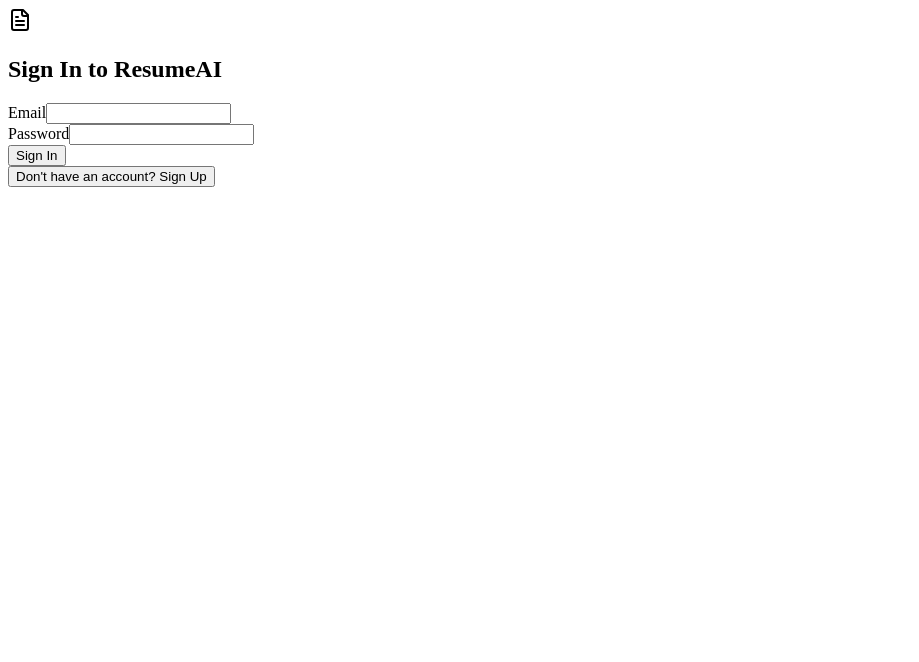
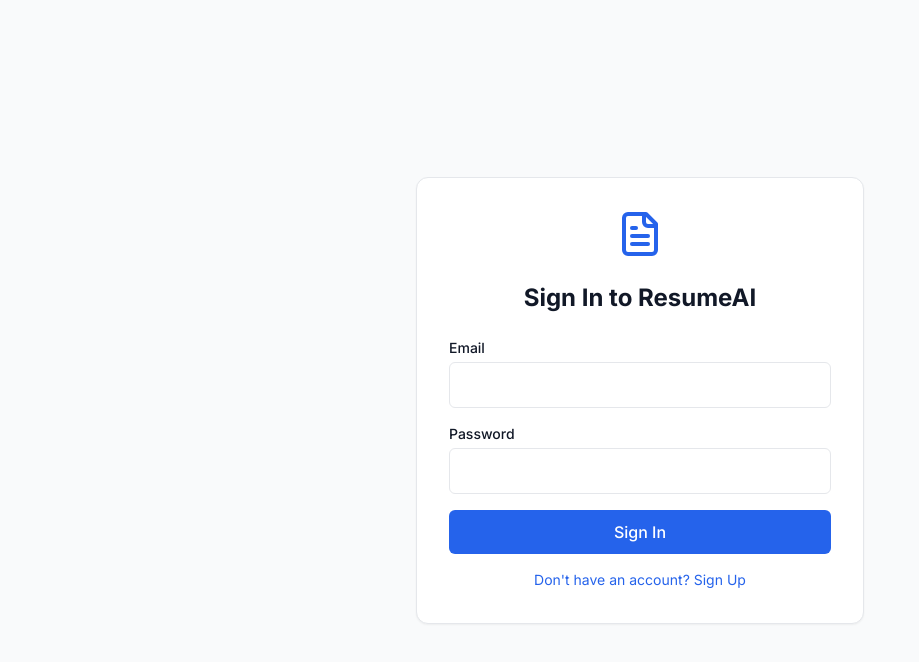
Before and after one commit to ashwin142000/resume-ai, a Next.js app: page /login in a window 1280 px wide. Shown: the top 662 px of the page, without its empty margins (0-919 px from the left). Built offline with nearby package versions, Linux system fonts and the light colour scheme; no server answers.

Commit message:
Add files via upload

```diff
--- /dev/null
+++ b/app/globals.css
@@ -0,0 +1,15 @@
+@tailwind base;
+@tailwind components;
+@tailwind utilities;
+
+@media print {
+ body {
+   background: white;
+   print-color-adjust: exact;
+   -webkit-print-color-adjust: exact;
+ }
+ @page {
+   size: A4 portrait;
+   margin: 0;
+ }
+}
--- /dev/null
+++ b/app/layout.tsx
@@ -0,0 +1,21 @@
+import type { Metadata } from "next";
+import { Inter } from "next/font/google";
+import "./globals.css";
+import { AuthProvider } from "@/components/providers/AuthProvider";
+
+const inter = Inter({ subsets: ["latin"] });
+
+export const metadata: Metadata = {
+ title: "ResumeAI",
+ description: "AI Resume Builder",
+};
+
+export default function RootLayout({ children }: { children: React.ReactNode }) {
+ return (
+   <html lang="en">
+     <body className={`${inter.className} text-gray-900 bg-gray-50`}>
+       <AuthProvider>{children}</AuthProvider>
+     </body>
+   </html>
+ );
+}
```
